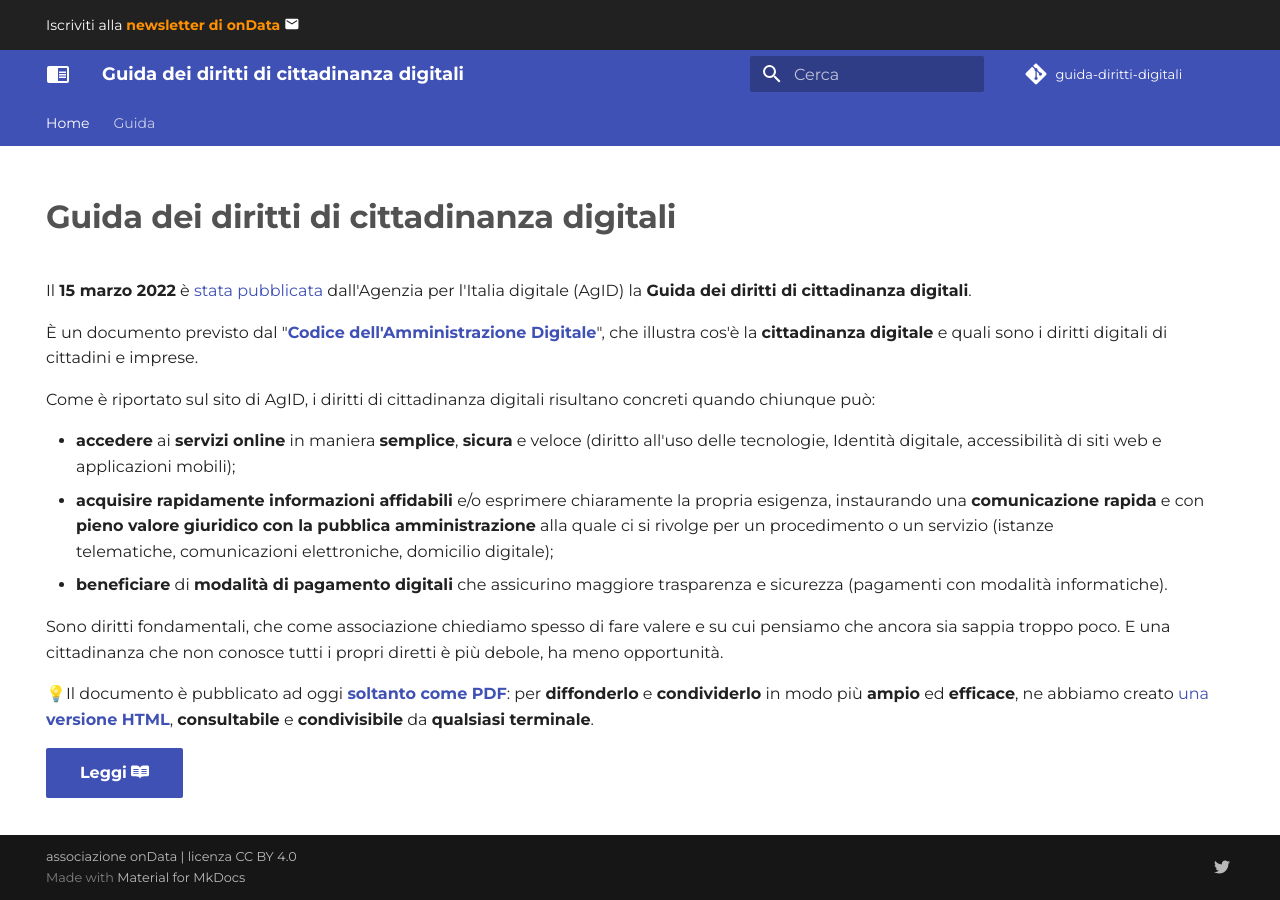
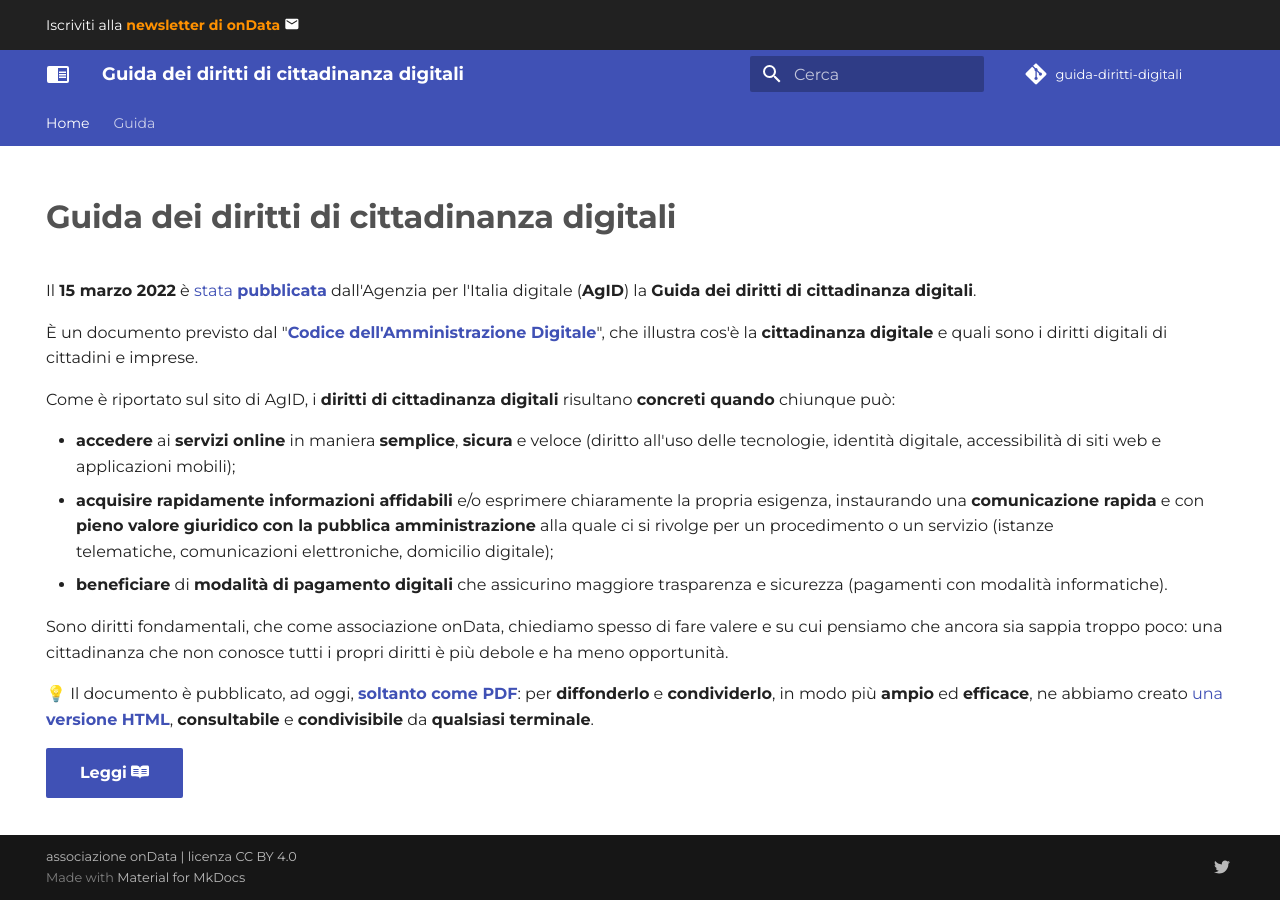
Before and after one commit to ondata/guida-diritti-cittadinanza-digitali, an MkDocs documentation site: the page built from docs/index.md, in a window 1280 px wide. Built offline with MkDocs 1.6.1 and Material for MkDocs 9.7.7, drawn with Linux system fonts in a browser that asks for light colours; comment, search, counter and statistics services are not loaded.

```diff
--- a/docs/index.md
+++ b/docs/index.md
@@ -7,18 +7,19 @@ hide:
 
 # Guida dei diritti di cittadinanza digitali
 
-Il **15 marzo 2022** è [stata pubblicata](https://www.agid.gov.it/it/agenzia/stampa-e-comunicazione/notizie/2022/03/16/online-guida-diritti-cittadinanza-digitali) dall'Agenzia per l'Italia digitale (AgID) la **Guida dei diritti di cittadinanza digitali**.
+Il **15 marzo 2022** è [stata **pubblicata**](https://www.agid.gov.it/it/agenzia/stampa-e-comunicazione/notizie/2022/03/16/online-guida-diritti-cittadinanza-digitali) dall'Agenzia per l'Italia digitale (**AgID**) la **Guida dei diritti di cittadinanza digitali**.
 
 È un documento previsto dal "[**Codice dell'Amministrazione Digitale**](https://www.normattiva.it/uri-res/N2Ls?urn:nir:stato:decreto.legislativo:2005-03-07;82!vig)", che illustra cos'è la **cittadinanza digitale** e quali sono i diritti digitali di cittadini e imprese.
 
-Come è riportato sul sito di AgID, i diritti di cittadinanza digitali risultano concreti quando chiunque può:
+Come è riportato sul sito di AgID, i **diritti di cittadinanza digitali** risultano **concreti quando** chiunque può:
 
-- **accedere** ai **servizi online** in maniera **semplice**, **sicura** e veloce (diritto all'uso delle tecnologie, Identità digitale, accessibilità di siti web e applicazioni mobili);
+- **accedere** ai **servizi online** in maniera **semplice**, **sicura** e veloce (diritto all'uso delle tecnologie, identità digitale, accessibilità di siti web e applicazioni mobili);
 - **acquisire rapidamente informazioni affidabili** e/o esprimere chiaramente la propria esigenza, instaurando una **comunicazione rapida** e con **pieno valore giuridico con la pubblica amministrazione** alla quale ci si rivolge per un procedimento o un servizio (istanze telematiche, comunicazioni elettroniche, domicilio digitale);
 - **beneficiare** di **modalità di pagamento digitali** che assicurino maggiore trasparenza e sicurezza (pagamenti con modalità informatiche).
 
-Sono diritti fondamentali, che come associazione chiediamo spesso di fare valere e su cui pensiamo che ancora sia sappia troppo poco. E una cittadinanza che non conosce tutti i propri diretti è più debole, ha meno opportunità.
+Sono diritti fondamentali, che come associazione onData, chiediamo spesso di fare valere e su cui pensiamo che ancora sia sappia troppo poco: una cittadinanza che non conosce tutti i propri diritti è più debole e ha meno opportunità.
 
-💡Il documento è pubblicato ad oggi [**soltanto come PDF**](https://www.agid.gov.it/sites/default/files/repository_files/guida_riepilogo_diritti_cittadinanza_digitale_03-2022-acc.pdf): per **diffonderlo** e **condividerlo** in modo più **ampio** ed **efficace**, ne abbiamo creato [una **versione HTML**](presentazione.md), **consultabile** e **condivisibile** da **qualsiasi terminale**.
+💡
+Il documento è pubblicato, ad oggi, [**soltanto come PDF**](https://www.agid.gov.it/sites/default/files/repository_files/guida_riepilogo_diritti_cittadinanza_digitale_03-2022-acc.pdf): per **diffonderlo** e **condividerlo**, in modo più **ampio** ed **efficace**, ne abbiamo creato [una **versione HTML**](presentazione.md), **consultabile** e **condivisibile** da **qualsiasi terminale**.
 
 [Leggi :fontawesome-brands-readme:](presentazione.md){ .md-button .md-button--primary }
```
